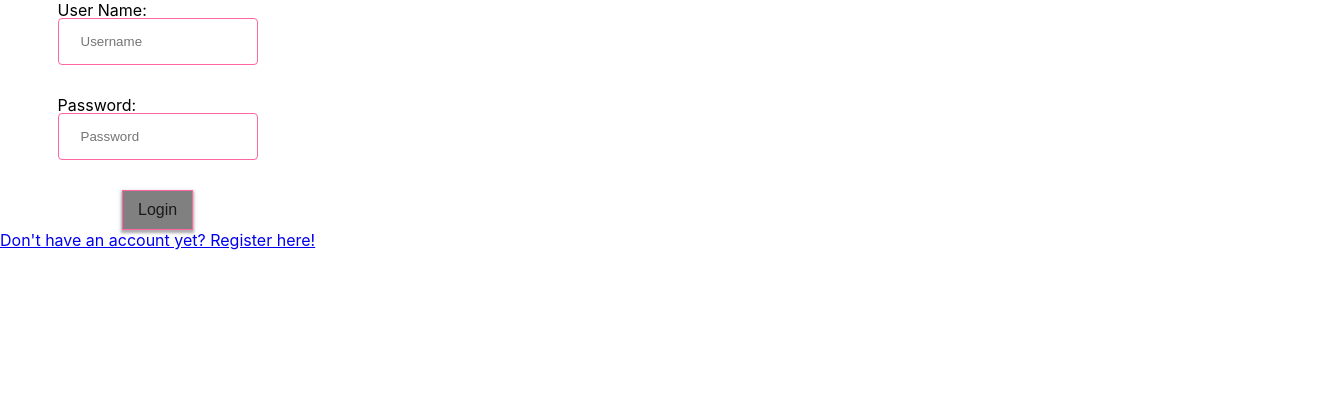
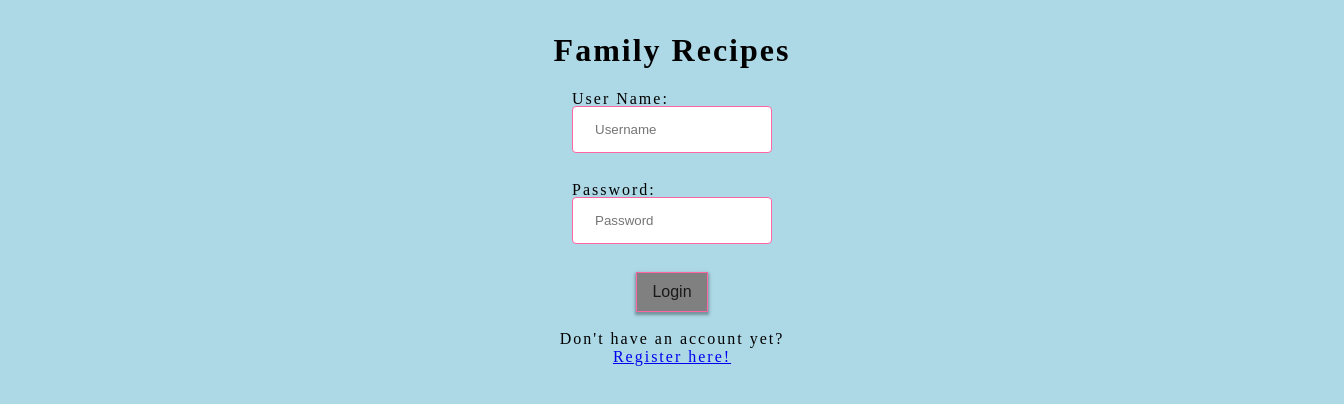
Before and after one commit to Secret-Family-Recipes-Cookbook-6/FrontEnd, a React (Create React App) app: page / in a window 1280 px wide. Shown: the top 404 px of the page, 1344 px wide, since content can reach past the window. Built offline with nearby package versions, Linux system fonts and the light colour scheme.

Commit message:
Move Delete code to the correct component, fixed imports

```diff
--- a/src/App.js
+++ b/src/App.js
@@ -1,5 +1,6 @@
 import React, { useState } from 'react';
 import Recipes from "./components/Recipes";
+import RecipeForm from "./components/RecipeForm";
 import { secretFamilyContext } from "../src/context/secretFamilyContext";
 import { Route } from "react-router-dom";
 import LogIn from "./components/LogIn";
@@ -11,20 +12,22 @@ const App = () => {
   const [recipe, setRecipe] = useState([{
     id: "",
     title: "",
-    body: "",
+    body: [],
     footer: ""
   }])
 
   return (
-    <>
+    <div className="App">
     <secretFamilyContext.Provider value={{ recipe, setRecipe }}>
+    <h1 >Family Recipes</h1>
     <Route exact path='/' component={LogIn}/>
 
-    <ProtectedRoute exact path="/protected" component={NewRecipeForm} />
-    <ProtectedRoute exact path='/protected' component={Recipes}/>
+    <Route exact path="/recipeform" component={NewRecipeForm} />
+    <Route exact path='/recipes' component={Recipes}/>
 
     </secretFamilyContext.Provider>
-    </>
+    </div>
+
   );
 
   //   const [recipes, setRecipes] = useState([
--- a/src/components/LogIn.js
+++ b/src/components/LogIn.js
@@ -31,9 +31,9 @@ const LogIn = (props) => {
 			})
 	}
 	return (
-		<div className="recipe-list">
-			<form onSubmit={handleSubmit}>
-				<label htmlFor='username'>User Name: </label>
+		<div>
+			<form className="recipe-list" onSubmit={handleSubmit}>
+				<label className="label" htmlFor='username'>User Name: </label>
 				<input
 					type="text"
 					placeholder="Username"
@@ -52,7 +52,9 @@ const LogIn = (props) => {
 				/>
 				<br />
 				<button type="submit">Login</button>
-                <Link to="/">Don't have an account yet? Register here!</Link>
+				<br />
+                Don't have an account yet?
+				<Link to="/">Register here!</Link>
 			</form>
         </div>
 	);
--- a/src/components/NewRecipeForm.js
+++ b/src/components/NewRecipeForm.js
@@ -1,14 +1,14 @@
-import React, { useState, useContext } from "react";
+import React, { useState, useEffect, useContext } from "react";
 import { axiosWithAuth } from "../utils/axiosWithAuth";
 import { secretFamilyContext } from "../context/secretFamilyContext";
 
 const NewRecipeForm = (props) => {
-    console.log(props)
+    console.log("NRF props: ", props)
     const { recipe, setRecipe } = useContext(secretFamilyContext)
     const [addRecipe, setAddRecipe] = useState({
         id: Date.now(),
         title: "",
-        body: "",
+        body: [],
         footer: ""
     })
 
@@ -23,14 +23,29 @@ const NewRecipeForm = (props) => {
             .then(response => {
                 setAddRecipe({
                     title: "",
-                    body: "",
+                    body: [],
                     footer: ""
                 })
                 setRecipe(response.data)
-                props.history.push("/protected")
+                props.history.push("/recipes")
             })
     }
 
+        useEffect(() => {
+            axiosWithAuth()
+                .get("/recipes")
+                .then(response => {
+                console.log("Recipes: ", response)
+                setRecipe(response.data)//guessing response - no endpoints yet - KG
+                })
+            }, [setRecipe])
+
+    const handleDelete = (id) => {
+      axiosWithAuth()
+        .delete(`recipes/${id}`)
+        .then(response => setRecipe(recipe.filter(recipe => recipe.id !== id)))
+        .catch(err => console.log("Error", err))
+    }
         return (
         <div>
         <form className="recipe-list" onSubmit={handleSubmit}>
@@ -57,6 +72,10 @@ const NewRecipeForm = (props) => {
             />
 
             <button type="submit">Add New Recipe</button>
+            <br />
+
+            <button onClick={() => handleDelete(props.recipe.id)}>Delete this recipe!</button>
+
         </form>
         </div>
     )
--- a/src/components/Recipes.js
+++ b/src/components/Recipes.js
@@ -1,26 +1,7 @@
-import React, { useEffect, useContext } from "react";
-import { secretFamilyContext } from "../context/secretFamilyContext";
-import { axiosWithAuth } from "../utils/axiosWithAuth";
+import React from "react";
+
 
 const Recipes = props => {
-  // imported Context for handleDelete/Delete button and axiosWithAuth for the delete function. - KG
-  const { recipe, setRecipe } = useContext(secretFamilyContext);
-
-  useEffect(() => {
-    axiosWithAuth()
-      .get("/recipes")
-      .then(response => {
-        console.log("Recipes: ", response)
-        setRecipe(response.data)//guessing response - no endpoints yet - KG
-      })
-  }, [setRecipe])
-
-  const handleDelete = (id) => {
-    axiosWithAuth()
-      .delete(`recipes/${id}`)
-      .then(response => setRecipe(recipe.filter(recipe => recipe.id !== id)))
-      .catch(err => console.log("Error", err))
-  }
 
   return (
     <div className="recipe-list">
@@ -32,8 +13,7 @@ const Recipes = props => {
         </div>
 
       ))}
-      {/* Added Delete button to this component - KG */}
-      <button onClick={() => handleDelete(props.recipe.id)}>Delete this recipe!</button>
+
     </div>
   );
 };
```
Also changed, not shown: 1 other file (tests, documents, lock files or other folders).
